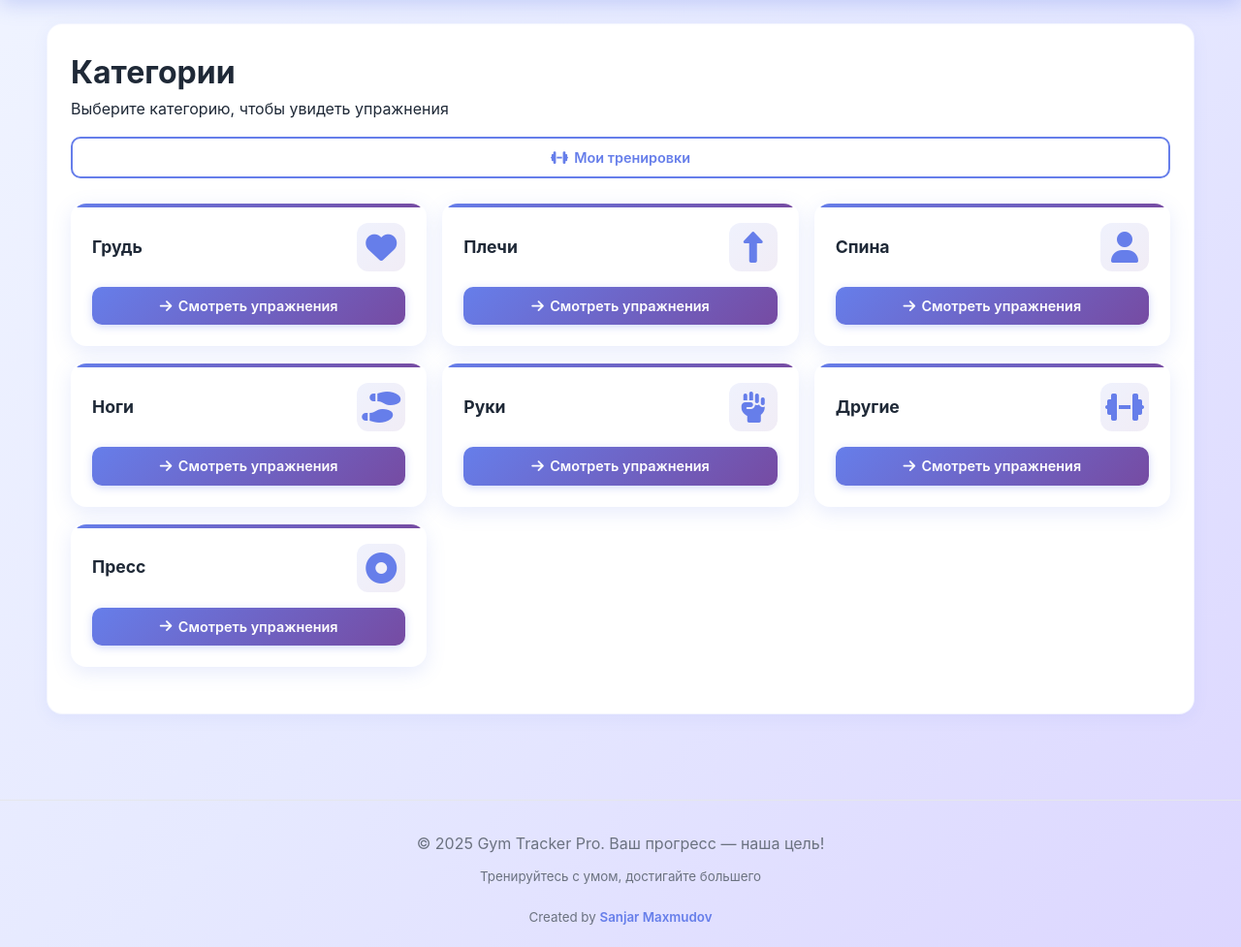
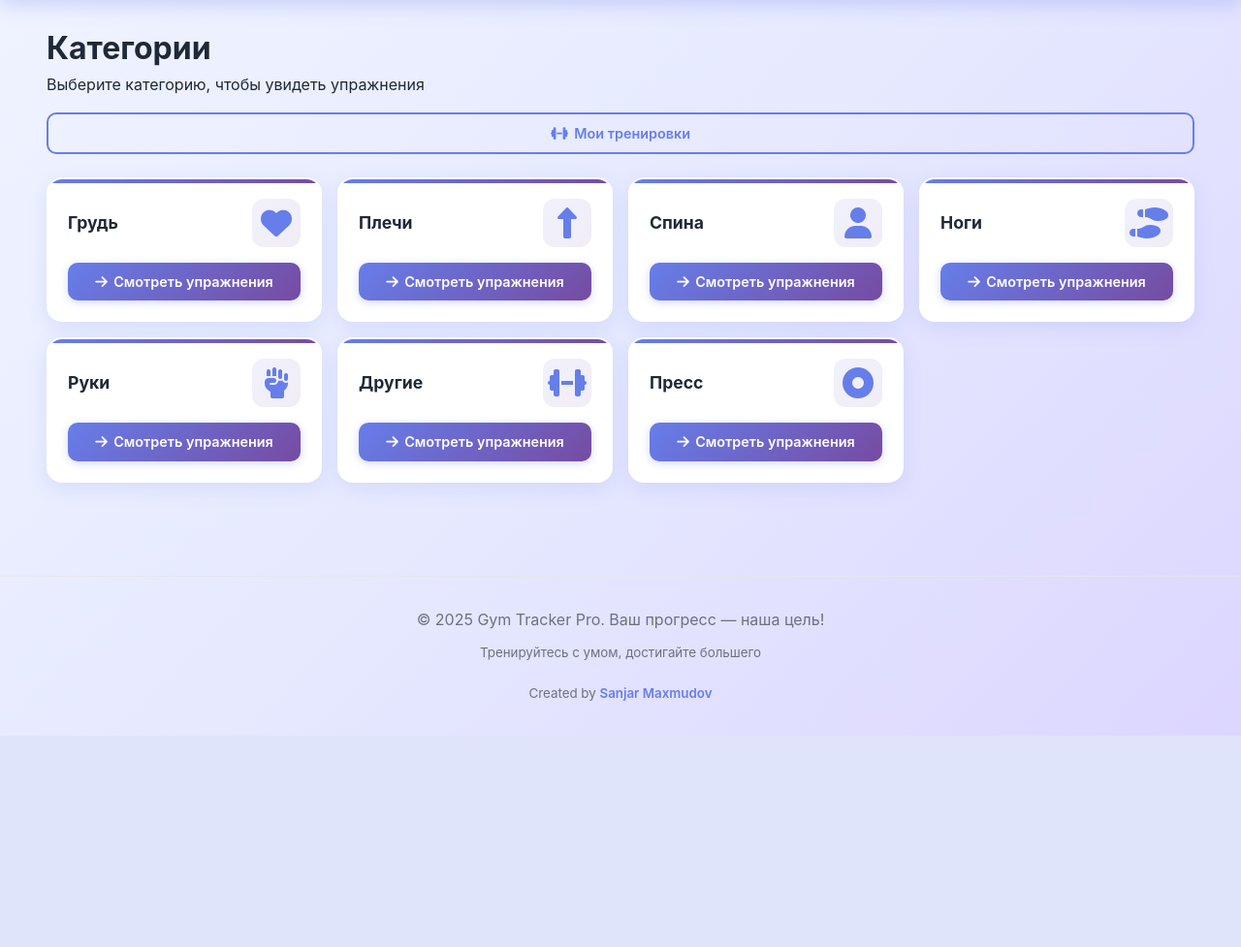
Before and after one commit to cocksure/gym, a Django app: page / in a window 1280 px wide. Shown: the part 74-1051 px from the top of the page at 97% size. After the commit the page ends 833 px from the top, so only its background shows below. Run offline with Django 5.2, Linux system fonts and the light colour scheme; data comes from the database, SQL or seed files in the repository.

Commit message:
upgraded - 5

```diff
--- a/workouts/templates/workouts/category_list.html
+++ b/workouts/templates/workouts/category_list.html
@@ -8,7 +8,7 @@
 {% endblock %}
 
 {% block content %}
-	<div class="card fade-in">
+	<div class="fade-in">
 		<h1 class="">Категории</h1>
 		<p>Выберите категорию, чтобы увидеть упражнения</p>
 
```
